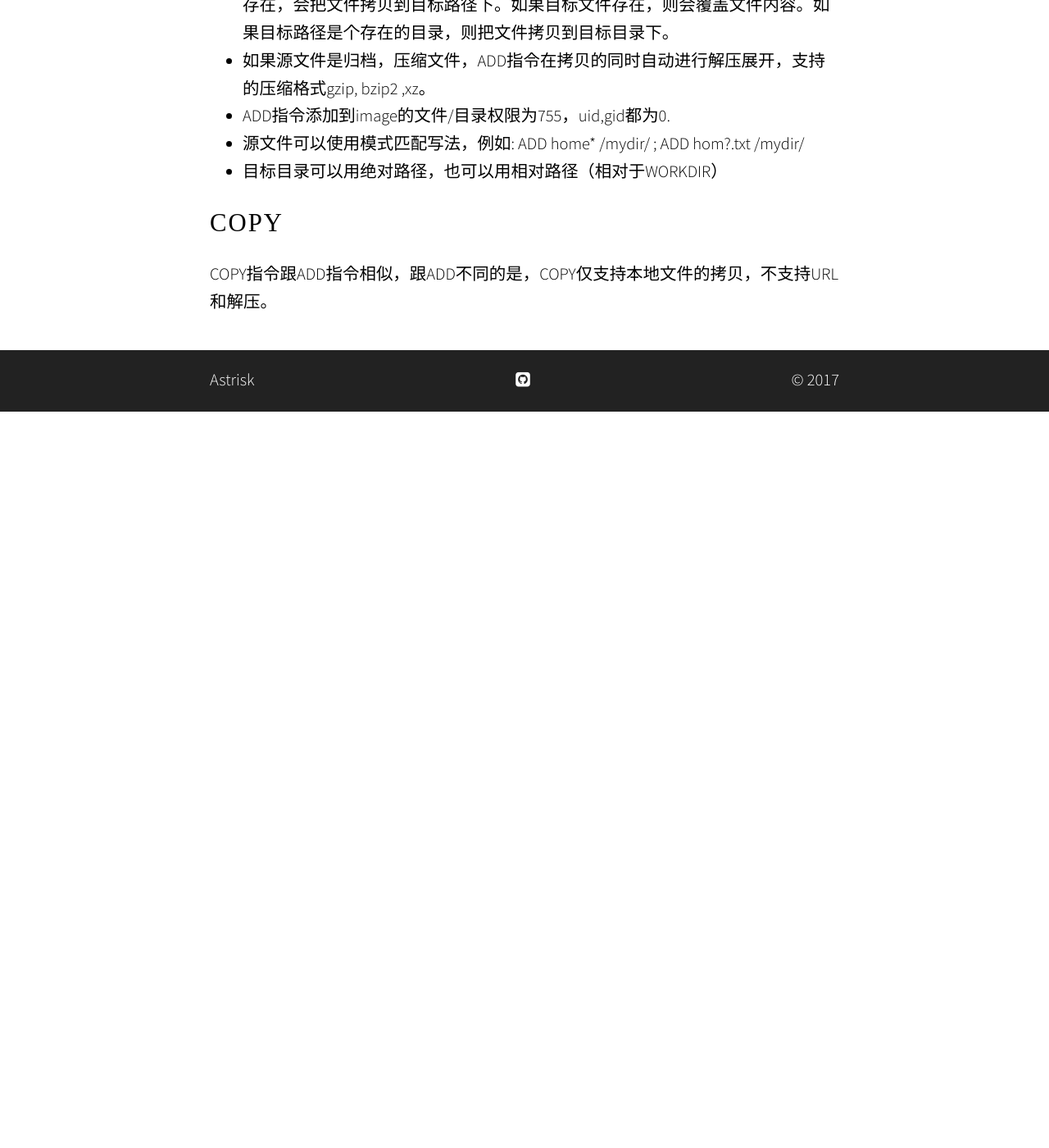
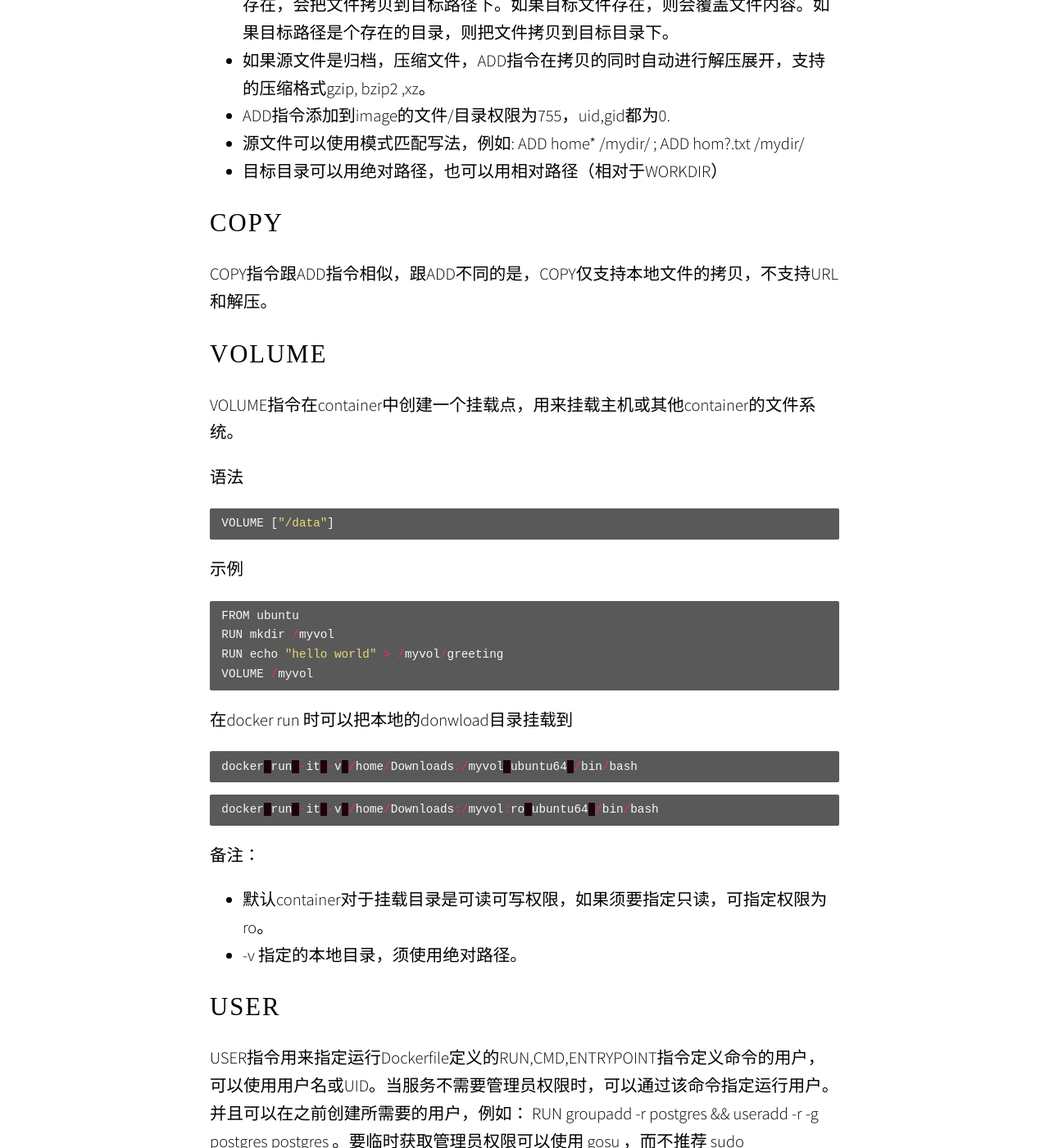
Before and after one commit to astrisk/astrisk.github.io, a Jekyll site: the page built from _posts/2017-04-18-docker-dockerfile2.md, in a window 1280 px wide and 1400 px high, scrolled down 4617 px. Shown: the whole window at 82% size. Built offline with Jekyll 4.4.1, drawn with Linux system fonts in a browser that asks for light colours; some web fonts are replaced; before the commit the page ends 5119 px from its top, so only the background shows below that; some of the changed text lies outside the part shown.

Commit message:
add workdir

```diff
--- a/_posts/2017-04-18-docker-dockerfile2.md
+++ b/_posts/2017-04-18-docker-dockerfile2.md
@@ -201,3 +201,72 @@
 ## COPY
 
 COPY指令跟ADD指令相似，跟ADD不同的是，COPY仅支持本地文件的拷贝，不支持URL和解压。
+
+
+## VOLUME
+
+VOLUME指令在container中创建一个挂载点，用来挂载主机或其他container的文件系统。
+
+**语法**
+
+{% highlight c %}
+
+VOLUME ["/data"]
+
+{% endhighlight %}
+
+
+**示例**
+
+{% highlight c %}
+
+FROM ubuntu
+RUN mkdir /myvol
+RUN echo "hello world" > /myvol/greeting
+VOLUME /myvol
+
+{% endhighlight %}
+
+在docker run 时可以把本地的donwload目录挂载到
+
+{% highlight c %}
+
+docker run -it -v /home/Downloads:/myvol ubuntu64 /bin/bash
+
+{% endhighlight %}
+
+{% highlight c %}
+
+docker run -it -v /home/Downloads:/myvol:ro ubuntu64 /bin/bash
+
+{% endhighlight %}
+
+备注：
+- 默认container对于挂载目录是可读可写权限，如果须要指定只读，可指定权限为ro。
+- -v 指定的本地目录，须使用绝对路径。
+
+## USER
+
+USER指令用来指定运行Dockerfile定义的RUN,CMD,ENTRYPOINT指令定义命令的用户，可以使用用户名或UID。当服务不需要管理员权限时，可以通过该命令指定运行用户。并且可以在之前创建所需要的用户，例如： RUN groupadd -r postgres && useradd -r -g postgres postgres 。要临时获取管理员权限可以使用 gosu ，而不推荐 sudo
+
+**示例**
+
+{% highlight c %}
+
+USER apache
+
+{% endhighlight %}
+
+## WORKDIR
+
+WORKDIR指令用来设置运行RUN,CMD,ENTRYPOINT指令时所在的工作目录。如果WORKDIR设置的目录不存在，则会创建。WORKDIR指令在Dockerfile中可以多次设置。如果WORKDIR设置时使用的是相对路径，新的路径是相对于上一条WORKDIR指令设置的路径。
+
+**示例**
+
+{% highlight c %}
+
+WORKDIR /usr/local/sonarqube
+
+{% endhighlight %}
+
+## ENTRYPOINT
```
